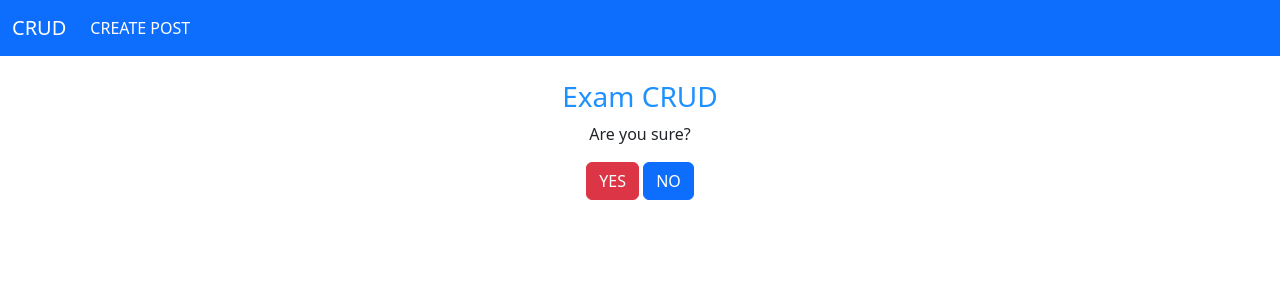
After one commit to xkadzama/examDjango, a Django app: page //detail/1/delete in a window 1280 px wide. The commit adds this page. Shown: the top 300 px of the page. Run offline with Django 4.2, Linux system fonts and the light colour scheme; data comes from the database, SQL or seed files in the repository; both versions use the stored data as it was after the commit.

Commit message:
add "D" | can delete posts

```diff
--- /dev/null
+++ b/ablogx/blog/templates/delete.html
@@ -0,0 +1,17 @@
+{% extends 'base.html' %}
+
+
+{% block content %}
+
+<div class="#" style="text-align: center;">
+<div class="form-group">
+<form method="POST">
+    {% csrf_token %}
+    <h3 style="color:dodgerblue">{{post.title}} </h3>
+    <p> Are you sure? </p>
+    <button class="btn btn-danger">YES</button>
+    <a href="{% url 'home-page' %}" class="btn btn-primary">NO</a>
+</form>
+</div>
+</div>
+{% endblock %}
--- a/ablogx/blog/templates/home.html
+++ b/ablogx/blog/templates/home.html
@@ -8,7 +8,7 @@
 <small><i>Author by - {{ post.author.first_name }}</i></small>
 <br>
 <small><a href="{% url 'update-post-page' post.pk %}" style="text-decoration: none;">[Update]</a></small>
-<small><a href="#" style="text-decoration: none;">[Delete]</a></small>
+<small><a href="{% url 'delete-post-page' post.pk %}" style="text-decoration: none;">[Delete]</a></small>
 <hr>
 {% endfor %}
 
--- a/ablogx/blog/urls.py
+++ b/ablogx/blog/urls.py
@@ -1,5 +1,5 @@
 from django.urls import path
-from .views import HomePage, DetailPostView, CreatePostView, UpdatePostView
+from .views import HomePage, DetailPostView, CreatePostView, UpdatePostView, DeletePostView
 
 
 urlpatterns = [
@@ -7,4 +7,5 @@ urlpatterns = [
     path('/detail/<int:pk>', DetailPostView.as_view(), name='detail-post-page'),
     path('/create', CreatePostView.as_view(), name='create-post-page'),
     path('/update/<int:pk>', UpdatePostView.as_view(), name='update-post-page'),
+    path('/detail/<int:pk>/delete', DeletePostView.as_view(), name='delete-post-page')
 ]
--- a/ablogx/blog/views.py
+++ b/ablogx/blog/views.py
@@ -1,7 +1,8 @@
 from django.shortcuts import render
-from django.views.generic import ListView, DetailView, CreateView, UpdateView
+from django.views.generic import ListView, DetailView, CreateView, UpdateView, DeleteView
 from .models import Post
 from .forms import PostForms, UpdateForms
+from django.urls import reverse_lazy
 
 class HomePage(ListView):
     model = Post
@@ -23,3 +24,9 @@ class UpdatePostView(UpdateView):
     model = Post
     template_name = 'update.html'
     form_class = UpdateForms
+
+
+class DeletePostView(DeleteView):
+    model = Post
+    template_name = 'delete.html'
+    success_url = reverse_lazy('home-page')
```
Also changed, not shown: ablogx/db.sqlite3.
